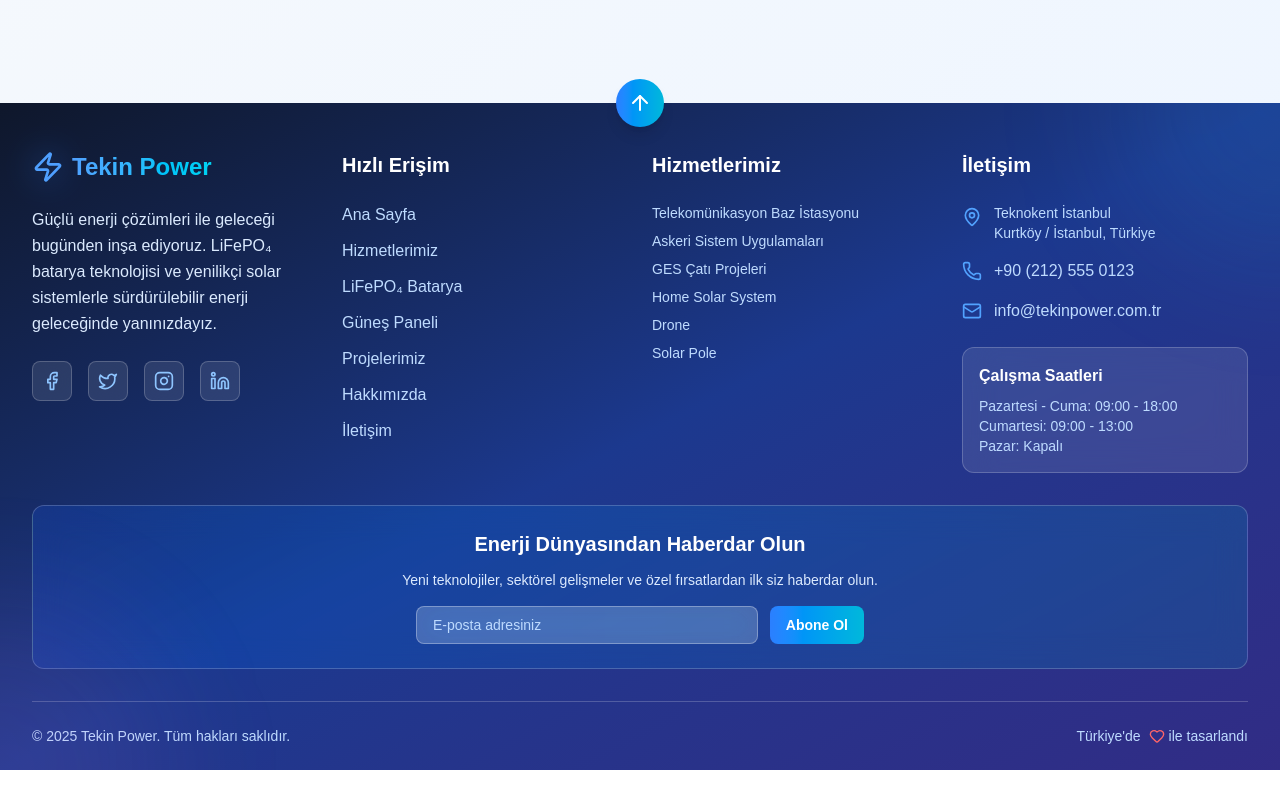
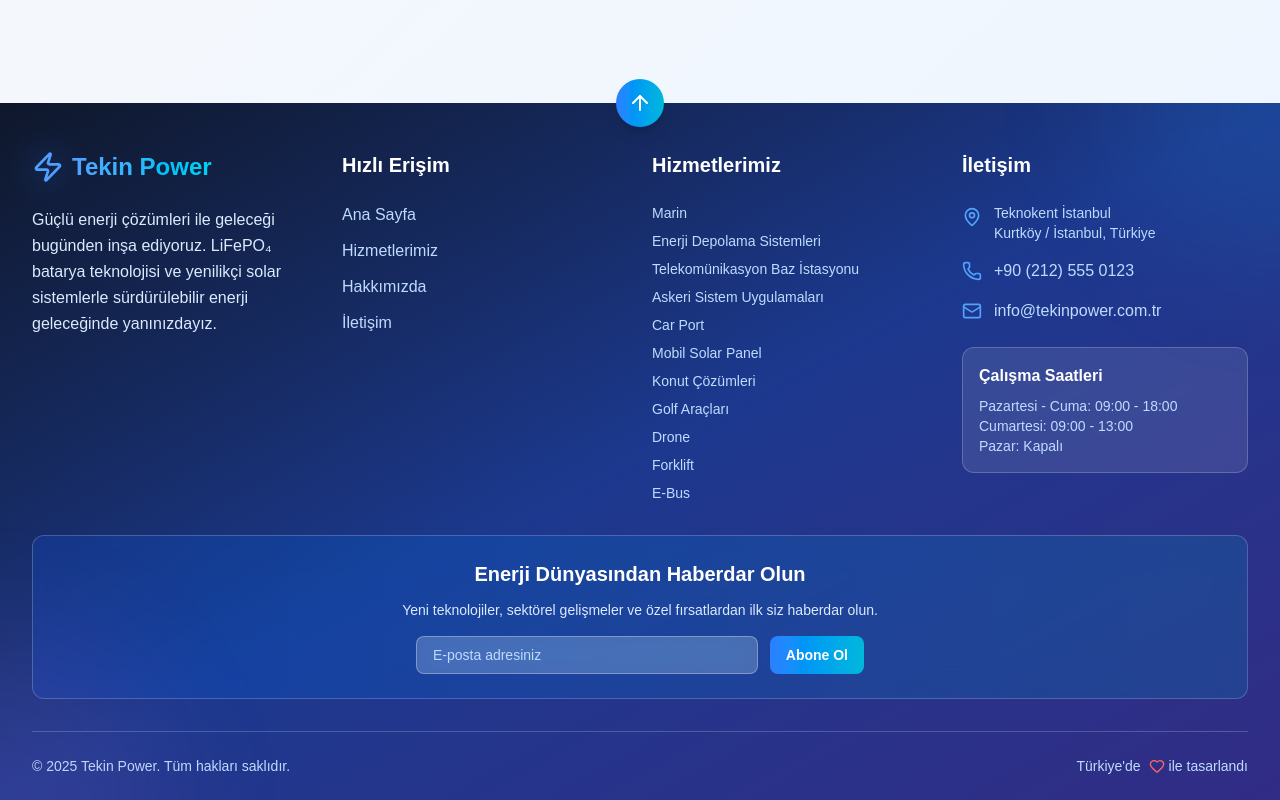
Before and after one commit to alierengunaltili/tekin-power, a Next.js app: page / in a window 1280 px wide. Shown: the part 6451-7251 px from the top of the page. Before the commit the page ends 7221 px from the top, so only its background shows below. Built offline with nearby package versions, Linux system fonts and the light colour scheme.

Commit message:
Yapar misin hic tanismamis gibi tekinpower

```diff
--- a/src/components/Footer.tsx
+++ b/src/components/Footer.tsx
@@ -7,10 +7,6 @@
   Phone,
   Mail,
   MapPin,
-  Facebook,
-  Twitter,
-  Instagram,
-  Linkedin,
   ArrowUp,
   Heart
 } from 'lucide-react';
@@ -30,35 +26,27 @@
   const currentYear = new Date().getFullYear();
 
   const quickLinks = [
-    { label: 'Ana Sayfa', href: 'hero' },
-    { label: 'Hizmetlerimiz', href: 'services' },
-    { label: 'LiFePO₄ Batarya', href: '/lifepo4' },
-    { label: 'Güneş Paneli', href: '/gunespaneli' },
-    { label: 'Projelerimiz', href: 'projects' },
+    { label: 'Ana Sayfa', href: '/' },
+    { label: 'Hizmetlerimiz', href: '/hizmetlerimiz' },
     { label: 'Hakkımızda', href: '/hakkimizda' },
     { label: 'İletişim', href: 'contact' }
   ];
 
   const services = [
-    { label: 'Telekomünikasyon Baz İstasyonu', href: '/hizmetlerimiz/telekomunikasyon-baz-istasyonu' },
+    { label: 'Marin', href: '/hizmetlerimiz/marin' },
+    { label: 'Enerji Depolama Sistemleri', href: '/hizmetlerimiz/enerji-depolama' },
+    { label: 'Telekomünikasyon Baz İstasyonu', href: '/hizmetlerimiz/telekomunikasyon' },
     { label: 'Askeri Sistem Uygulamaları', href: '/hizmetlerimiz/askeri-sistem-uygulamalari' },
-    { label: 'GES Çatı Projeleri', href: '/hizmetlerimiz/ges-cati-projeleri' },
-    { label: 'Home Solar System', href: '/hizmetlerimiz/home-solar-system' },
+    { label: 'Car Port', href: '/hizmetlerimiz/car-port' },
+    { label: 'Mobil Solar Panel', href: '/hizmetlerimiz/mobil-solar' },
+    { label: 'Konut Çözümleri', href: '/hizmetlerimiz/konut-cozumleri' },
+    { label: 'Golf Araçları', href: '/hizmetlerimiz/golf-araclari' },
     { label: 'Drone', href: '/hizmetlerimiz/drone' },
-    { label: 'Solar Pole', href: '/hizmetlerimiz/solar-pole' },
-    { label: 'E Bus', href: '/hizmetlerimiz/e-bus' },
-    { label: 'Car Port', href: '/hizmetlerimiz/car-port' },
-    { label: 'Golf Car', href: '/hizmetlerimiz/golf-car' },
-    { label: 'Marin', href: '/hizmetlerimiz/marin' },
-    { label: 'Forklift', href: '/hizmetlerimiz/forklift' }
+    { label: 'Forklift', href: '/hizmetlerimiz/forklift' },
+    { label: 'E-Bus', href: '/hizmetlerimiz/e-bus' }
   ];
 
-  const socialLinks = [
-    { icon: Facebook, href: '#', label: 'Facebook' },
-    { icon: Twitter, href: '#', label: 'Twitter' },
-    { icon: Instagram, href: '#', label: 'Instagram' },
-    { icon: Linkedin, href: '#', label: 'LinkedIn' }
-  ];
+
 
   return (
     <footer className="bg-gradient-to-br from-slate-900 via-blue-900 to-indigo-900 text-white relative">
@@ -89,23 +77,6 @@
               LiFePO₄ batarya teknolojisi ve yenilikçi solar sistemlerle
               sürdürülebilir enerji geleceğinde yanınızdayız.
             </p>
-
-            {/* Social Links */}
-            <div className="flex space-x-4">
-              {socialLinks.map((social, index) => {
-                const IconComponent = social.icon;
-                return (
-                  <a
-                    key={index}
-                    href={social.href}
-                    aria-label={social.label}
-                    className="w-10 h-10 bg-white/10 backdrop-blur-lg border border-white/20 rounded-lg flex items-center justify-center hover:bg-white/20 hover:scale-110 transition-all duration-300"
-                  >
-                    <IconComponent className="w-5 h-5 text-blue-300" />
-                  </a>
-                );
-              })}
-            </div>
           </div>
 
           {/* Quick Links */}
@@ -138,7 +109,7 @@
           <div>
             <h3 className="text-xl font-bold text-white mb-6">Hizmetlerimiz</h3>
             <ul className="space-y-2">
-              {services.slice(0, 6).map((service, index) => (
+              {services.map((service, index) => (
                 <li key={index}>
                   <Link
                     href={service.href}
--- a/src/components/Navbar.tsx
+++ b/src/components/Navbar.tsx
@@ -57,7 +57,7 @@
   return (
     <nav className={`navbar fixed top-0 left-0 right-0 z-[9999] transition-all duration-300 ${
       isScrolled
-        ? 'bg-white/95 backdrop-blur-lg shadow-lg border-b border-blue-100'
+        ? 'bg-white/50 backdrop-blur-lg shadow-lg '
         : ' '
     }`}>
       <div className="max-w-7xl mx-auto px-3 sm:px-4 lg:px-8">
```
